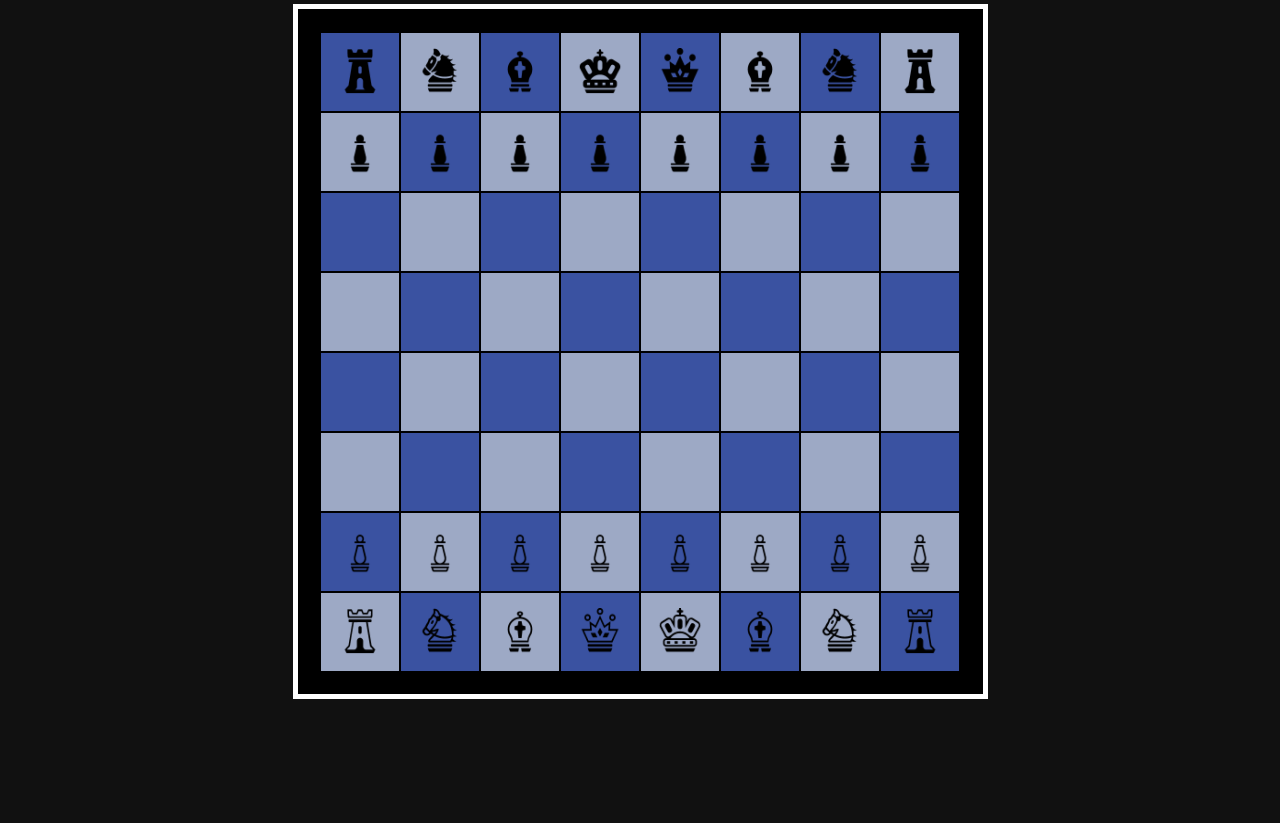
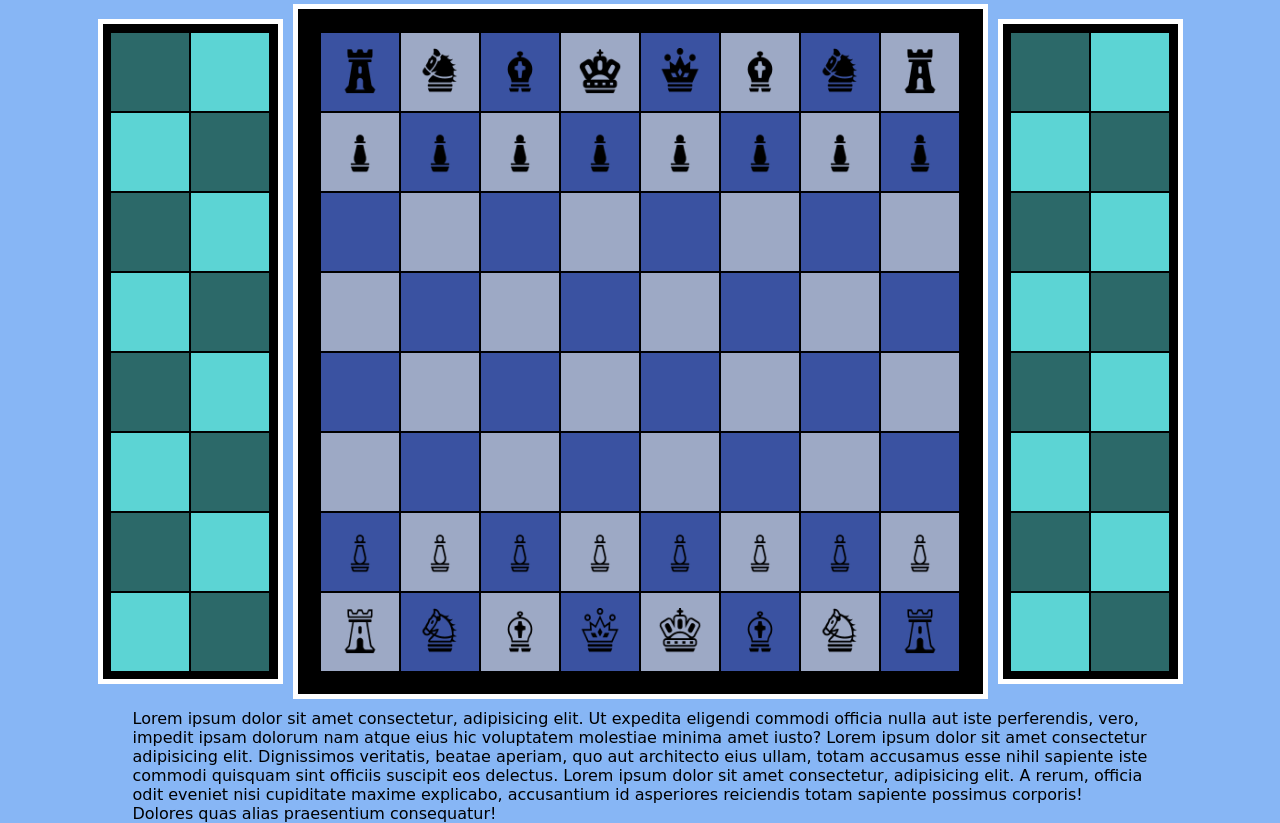
Before and after one commit to Angel-Ponce/chess-11, a website built with webpack: page webpack-template/src/index.html in a window 1280 px wide. Shown: the part 79-902 px from the top of the page. Before the commit the page ends 800 px from the top, so only its background shows below. Built offline with nearby package versions, Linux system fonts and the light colour scheme; a web font is replaced by a local one.

Commit message:
-Space for pieces death-
Now the pieces death it has a space in the game

```diff
--- a/webpack-template/src/index.html
+++ b/webpack-template/src/index.html
@@ -3,7 +3,7 @@
   <head>
     <meta charset="UTF-8" />
     <meta name="viewport" content="width=device-width, initial-scale=1.0" />
-    <link rel="shortcut icon" href="./images/favicon.png" type="image/x-icon">
+    <link rel="shortcut icon" href="./images/favicon.png" type="image/x-icon" />
     <link
       href="https://fonts.googleapis.com/css2?family=Merienda+One&display=swap"
       rel="stylesheet"
@@ -12,8 +12,28 @@
   </head>
   <body>
     <div class="title">Ajedrez-11</div>
-    <div class="borde">
-      <div class="main"></div>
+    <div class="conteiner">
+      <div class="borde2">
+        <div class="deaths" id="blacks"></div>
+      </div>
+      <div class="borde">
+        <div class="main"></div>
+      </div>
+      <div class="borde2">
+        <div class="deaths" id="whites"></div>
+      </div>
+    </div>
+    <div class="info">
+      Lorem ipsum dolor sit amet consectetur, adipisicing elit. Ut expedita
+      eligendi commodi officia nulla aut iste perferendis, vero, impedit ipsam
+      dolorum nam atque eius hic voluptatem molestiae minima amet iusto? Lorem
+      ipsum dolor sit amet consectetur adipisicing elit. Dignissimos veritatis,
+      beatae aperiam, quo aut architecto eius ullam, totam accusamus esse nihil
+      sapiente iste commodi quisquam sint officiis suscipit eos delectus. Lorem
+      ipsum dolor sit amet consectetur, adipisicing elit. A rerum, officia odit
+      eveniet nisi cupiditate maxime explicabo, accusantium id asperiores
+      reiciendis totam sapiente possimus corporis! Dolores quas alias
+      praesentium consequatur!
     </div>
   </body>
 </html>
--- a/webpack-template/src/js/board.js
+++ b/webpack-template/src/js/board.js
@@ -6,7 +6,11 @@ export class board {
   constructor(size) {
     this.size = size;
     this.main = document.querySelector(".main");
+    this.deathBlack = document.querySelector("#blacks");
+    this.deathWhite = document.querySelector("#whites");
     this.tiles = [];
+    this.tilesDB = [];
+    this.tilesDW = [];
     this.wayDown = [0, 1, 2, 3, 4, 5, 6, 7];
     this.wayUp = [56, 57, 58, 59, 60, 61, 62, 63];
     this.wayLeft = [0, 8, 16, 24, 32, 40, 48, 56];
@@ -15,6 +19,34 @@ export class board {
     this.myCounter = 0;
     this.pInicial;
     this.pFinal;
+  }
+
+  createSpaceOfDeahts(tilesName,deathName){
+    let altern = true;
+    for(let i=1; i<=16; i++){
+      let pieceN = new piece("empty","empty", i-1);
+      let tileObj = new tile(i-1,pieceN);
+      let empty = document.createElement("img");
+      empty.src = pieceN.image;
+      tileObj.tile.appendChild(empty);
+      if(altern){
+        tileObj.tile.classList.add("death0");
+        altern = false;
+      }else{
+        tileObj.tile.classList.add("death1");
+        altern = true;
+      }
+
+      if(i%2 == 0){
+        if(altern){
+          altern = false;
+        }else{
+          altern = true;
+        }
+      }
+    tilesName.push(tileObj);
+    deathName.appendChild(tileObj.tile);
+    }
   }
 
   createBoard() {
@@ -41,6 +73,8 @@ export class board {
       this.main.appendChild(tileObj.tile);
     }
     this.buildTeams();
+    this.createSpaceOfDeahts(this.tilesDB,this.deathBlack);
+    this.createSpaceOfDeahts(this.tilesDW,this.deathWhite);
   }
 
   buildTeams() {
@@ -186,8 +220,10 @@ export class board {
         use.removeVuls(this.tiles);
         use.removePiecesVulnerates(this.tiles);
       }else if(this.pFinal.vulnerate == true){
+        //The piece can eat
         use.removeDots(this.tiles);
         this.move(this.pInicial,this.pFinal);
+        this.killed(this.pFinal);
         use.removeVuls(this.tiles);
         use.removePiecesVulnerates(this.tiles);
       } else {
@@ -209,4 +245,28 @@ export class board {
     this.tiles[pFinal.pos].innerElement.pos = pFinal.pos;
     this.tiles[pFinal.pos].tile.appendChild(img);
   }
+
+  killed(death) {
+    let img = document.createElement("img");
+    img.src = death.image;
+    if(death.team == "black"){
+      for(let it of this.tilesDB){
+          if(it.innerElement.name == "empty"){
+            it.removeInnerElement();
+            it.innerElement = death;
+            it.tile.appendChild(img);
+            break;
+          }
+      }
+    }else if(death.team == "white"){
+      for(let it of this.tilesDW){
+        if(it.innerElement.name == "empty"){
+          it.removeInnerElement();
+          it.innerElement = death;
+          it.tile.appendChild(img);
+          break;
+        }
+      }
+    }
+  }
 }
--- a/webpack-template/src/scss/_tiles.scss
+++ b/webpack-template/src/scss/_tiles.scss
@@ -1,7 +1,7 @@
 .title{
     display: flex;
     font-family: 'Merienda One', cursive;
-    color:  rgb(157, 169, 197);
+    color:  rgb(21, 43, 93);
     font-size: 45px;
     margin: 10px;
     align-items: center;
@@ -44,6 +44,27 @@
 
   .vul{
     background-color: rgb(41, 231, 41);
+    animation: effectVul;
+    animation-duration: 1s;
+  }
+
+  .death0{
+    background-color: rgb(44, 105, 105);
+  }
+
+  .death1{
+    background-color: rgb(92, 212, 212);
+  }
+
+
+  @keyframes effectVul{
+    from {
+      background-color: rgb(109, 235, 109);
+    }
+    to {
+      background-color: rgb(41, 231, 41);
+    }
+
   }
 
   @keyframes effect{
--- a/webpack-template/src/scss/main.scss
+++ b/webpack-template/src/scss/main.scss
@@ -15,7 +15,7 @@
 }
 body{
   display: flex;
-  background-color: rgb(17, 17, 17);
+  background-color: rgb(135, 182, 245);
   flex-direction: column;
   align-items: center;
 }
@@ -27,9 +27,32 @@ body{
   border: 5px solid white;
   background-color: black;
 }
+
+.borde2{
+  @include center;
+  height: 655px;
+  width: 175px;
+  border: 5px solid white;
+  background-color: black;
+}
+
 .main{
   @include center;
   flex-wrap: wrap;
   height: 640px;
   width: 640px;
 }
+.conteiner{
+  @include center;
+}
+.info{
+  font-family: 'Merienda One', cursive;
+  width: 1015px;
+  @include center;
+}
+.deaths{
+  @include center;
+  height: 640px;
+  width: 160px;
+  flex-wrap: wrap;
+}
```
